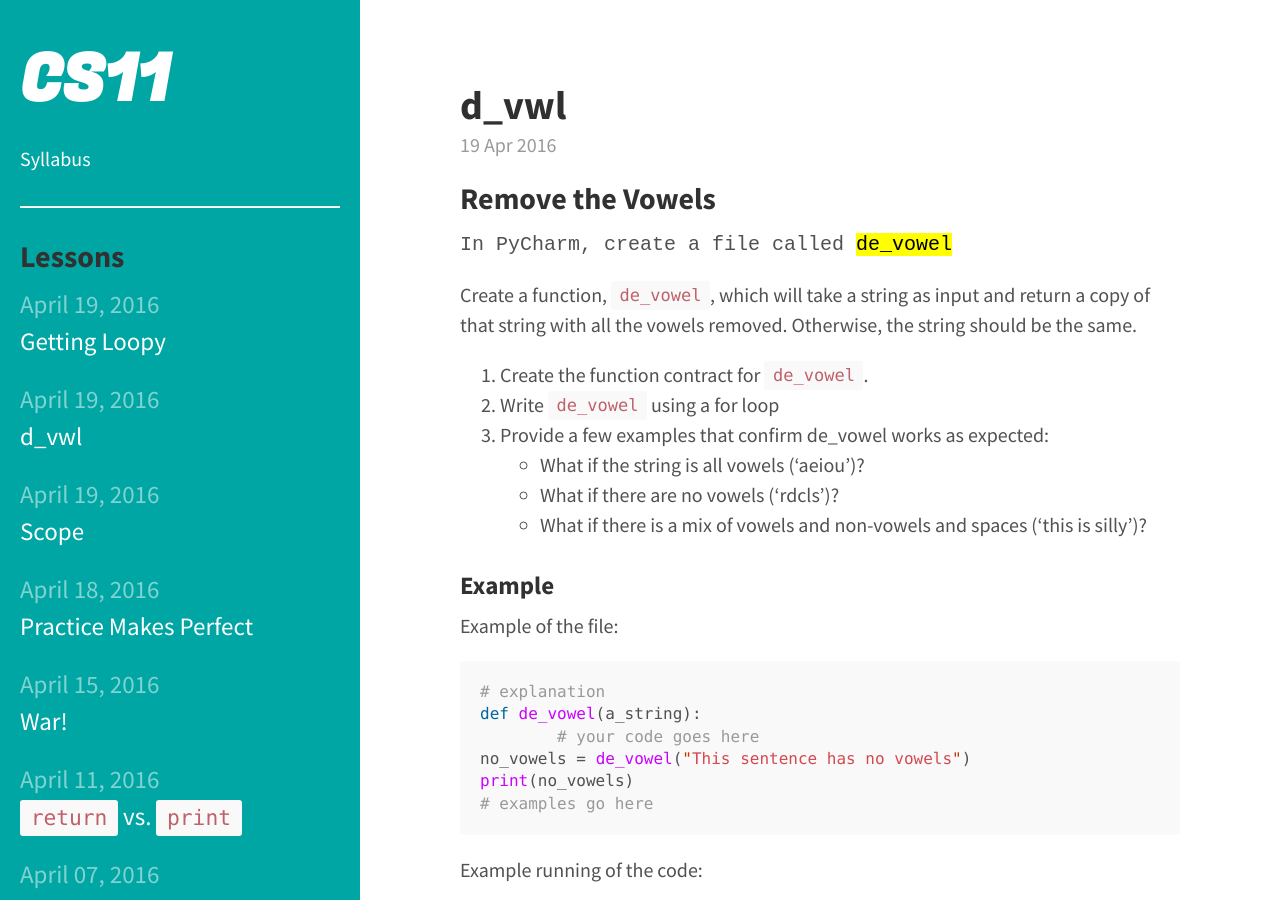
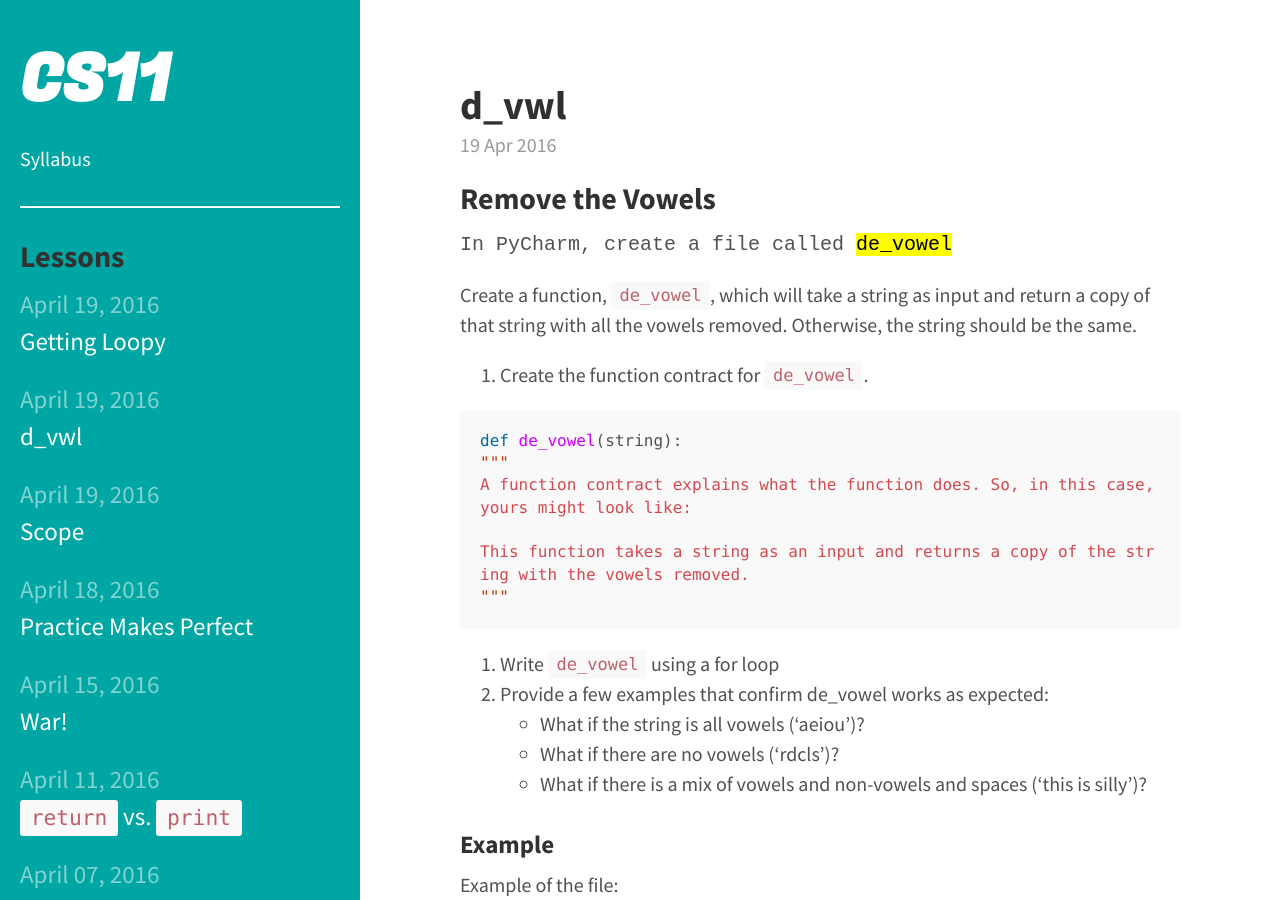
Before and after one commit to bensk/cs11, a Jekyll site: the page built from _posts/2016/2016-04-19-d_vwl.md, in a window 1280 px wide and 900 px high. Built offline with Jekyll 4.4.1, drawn with Linux system fonts in a browser that asks for light colours.

Commit message:
contract

````diff
--- a/_posts/2016/2016-04-19-d_vwl.md
+++ b/_posts/2016/2016-04-19-d_vwl.md
@@ -11,6 +11,16 @@ date: "2016-04-19 23:31"
 Create a function, `de_vowel`, which will take a string as input and return a copy of that string with all the vowels removed. Otherwise, the string should be the same.
 
 1. Create the function contract for `de_vowel`.
+
+```python
+def de_vowel(string):
+"""
+A function contract explains what the function does. So, in this case, yours might look like:
+
+This function takes a string as an input and returns a copy of the string with the vowels removed.
+"""
+```
+
 2. Write `de_vowel` using a for loop
 3. Provide a few examples that confirm de_vowel works as expected:
 	* What if the string is all vowels ('aeiou')?
````
